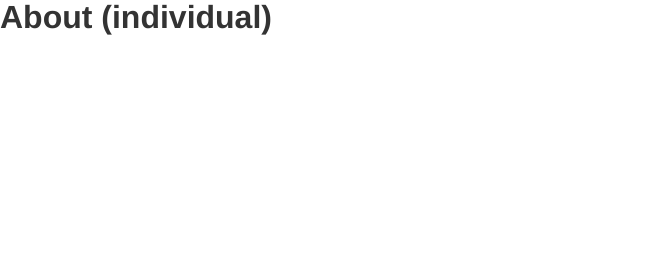
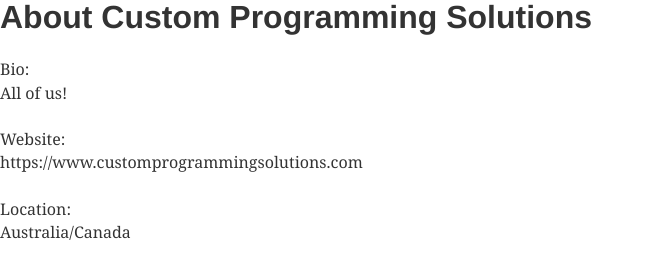
Before and after one commit to ScryEngineering/CPS_gatsby, a Gatsby site: page /about/cps/ in a window 1280 px wide. Shown: the whole page, without its empty margins (0-654 px from the left). Built offline with nearby package versions, Linux system fonts and the light colour scheme; Gatsby itself is replaced by a stand-in of ours; some packages are replaced by stand-ins of ours.

Commit message:
Stub out the about page

```diff
--- a/src/templates/person.js
+++ b/src/templates/person.js
@@ -2,13 +2,24 @@
 
 export default class PersonalAboutTemplate extends React.Component {
     render(){
-      //const name = this.props.data.name;
+      const currentPerson = this.props.data.allPeopleJson.edges[0].node;
+      console.log("this.props.data.allPeopleJson", this.props.data.allPeopleJson)
+      console.log("current person", currentPerson);
 
       return (
         <div>
           <h1>
-            About (individual)
+            About {currentPerson.name}
           </h1>
+          <div>
+            Bio: <p>{currentPerson.bio}</p>
+          </div>
+          <div>
+            Website: <p>{currentPerson.url}</p>
+          </div>
+          <div>
+            Location:<p>{currentPerson.location}</p>
+          </div>
         </div>
       );
     }
```
